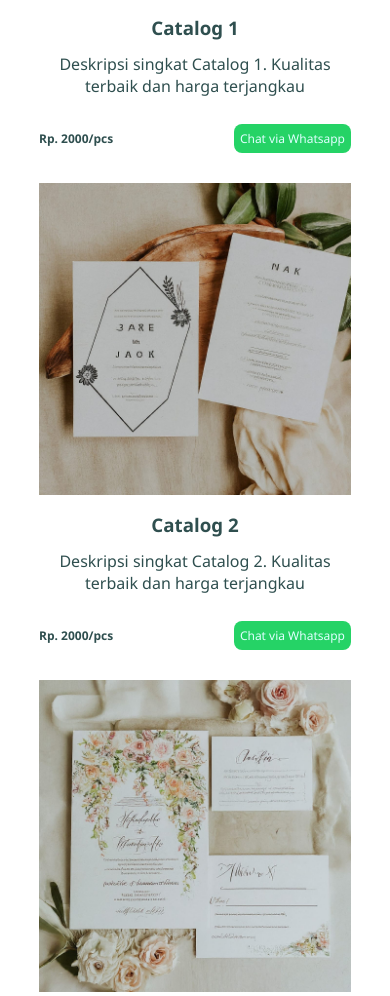
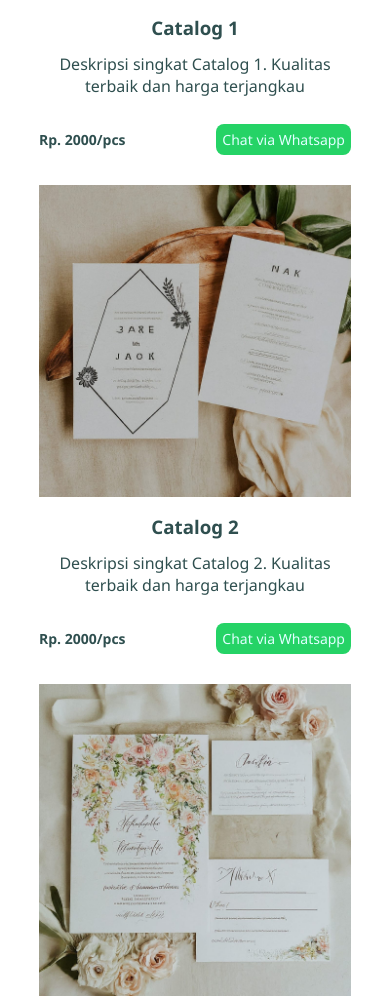
Before and after one commit to trya026/company-website, a plain HTML site: page index.html in a window 390 px wide. Shown: the part 3933-4929 px from the top of the page. Drawn offline with Linux system fonts and the light colour scheme.

Commit message:
Update style.css

```diff
--- a/style.css
+++ b/style.css
@@ -182,7 +182,7 @@ nav .menu-navbar li a:hover {
 }
 .price-catal {
     margin-top: 27px;
-    font-size: 13px;
+    font-size: 15px;
     display: flex;
     justify-content: space-between;
     align-items: center;
@@ -410,7 +410,7 @@ nav .menu-navbar li a:hover {
         grid-template-columns: repeat(2,1fr);
     }
     .price-catal {
-        font-size: 12px;
+        font-size: 14px;
     }
     .items-porto {
         grid-template-columns: repeat(2,1fr);
@@ -436,7 +436,7 @@ nav .menu-navbar li a:hover {
         grid-template-columns: 1fr;
     }
     .price-catal {
-        font-size: 12px;
+        font-size: 14px;
     }
     .items-porto {
         grid-template-columns: 1fr;
@@ -444,4 +444,5 @@ nav .menu-navbar li a:hover {
     .items-last {
         grid-template-columns: 1fr;
     }
+
 }
```
